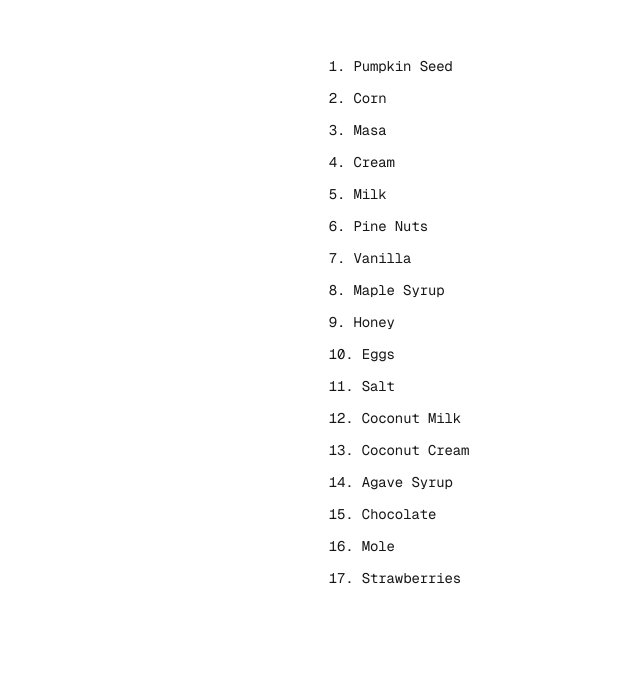
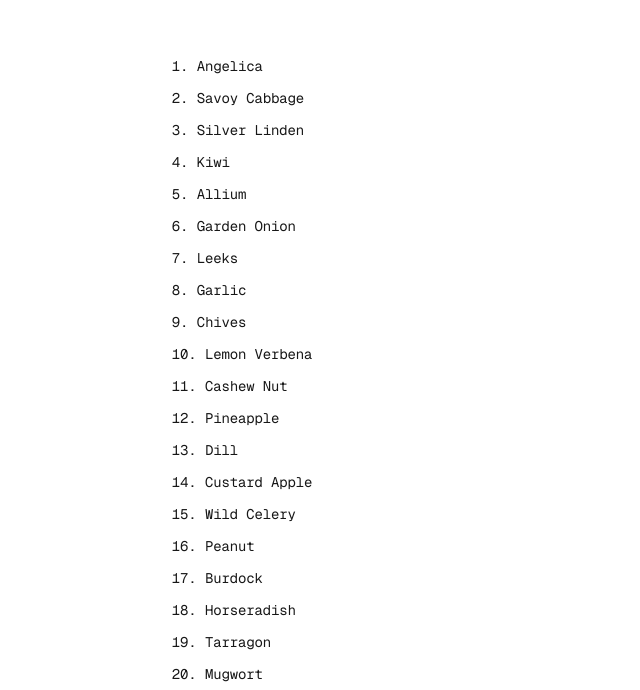
Before and after one commit to avertrees/interactive-cookbook, a Next.js app: page /ingredients in a window 1280 px wide. Shown: the part 110-800 px from the top of the page, without its empty margins (241-881 px from the left). Built offline with nearby package versions, Linux system fonts and the light colour scheme.

Commit message:
get build to pass

```diff
--- a/app/ingredients/page.tsx
+++ b/app/ingredients/page.tsx
@@ -1,9 +1,20 @@
 import Image from "next/image";
 import styles from "@/app/page.module.css";
-import data from '@/data/drafts/custom/ingredients_sample.json'
-import { Ingredient } from "@/app/src/types/ingredient";
+// import data from '@/data/drafts/custom/ingredients_sample.json'
+// import { Ingredient } from "@/app/src/types/ingredient";
+
+import fs from 'fs';
+import path from 'path'
+
+function getIngredients(){
+  const filePath = path.join(process.cwd(), 'data', 'ingredients', 'merged', `ingredients_1.json`);
+  const data = fs.readFileSync(filePath, 'utf-8');
+  return JSON.parse(data);
+}
 
 export default function customFoodBIndexPage() {
+  const data = getIngredients()
+
   return (
     <ol>
       {data.map((ingredient, index)=>{
```
Also changed, not shown: app/page.tsx (+0 -7 lines).
